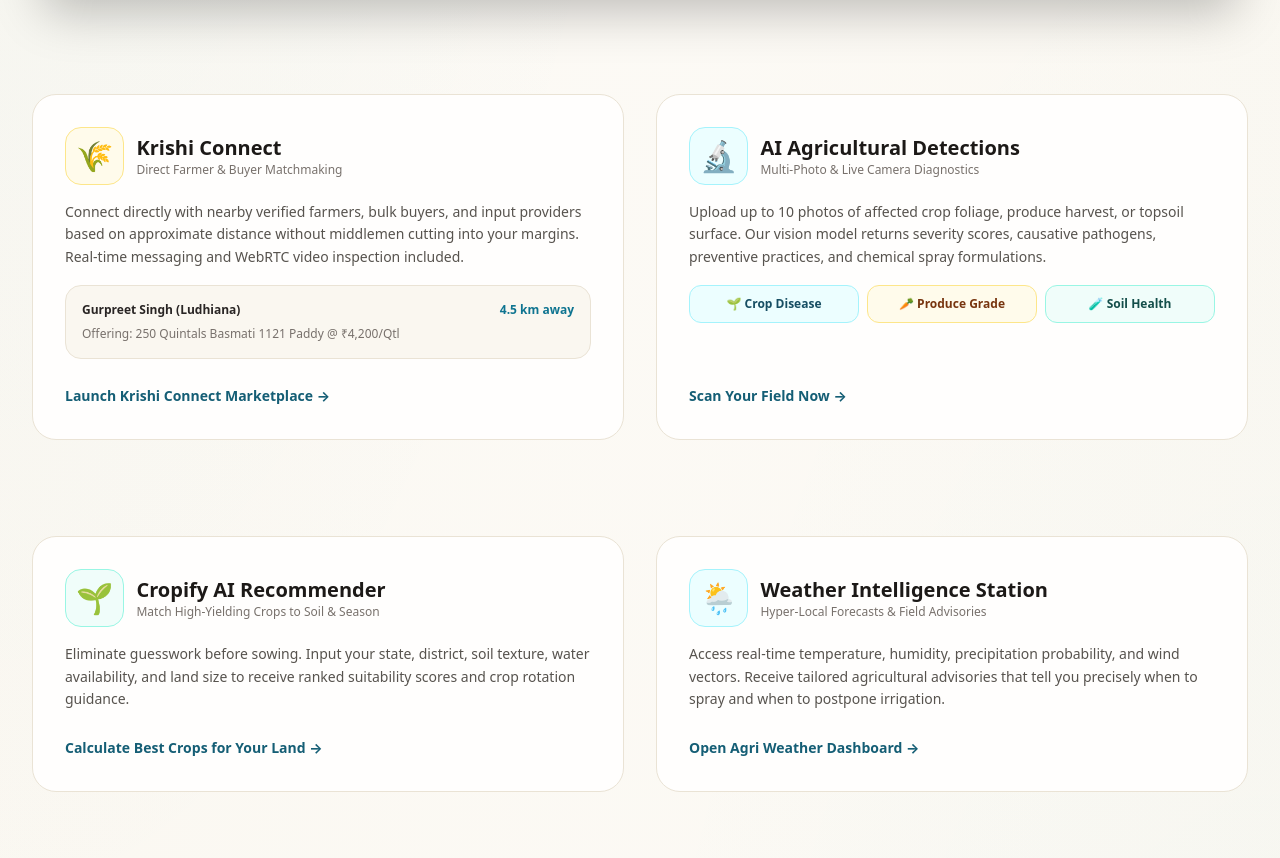
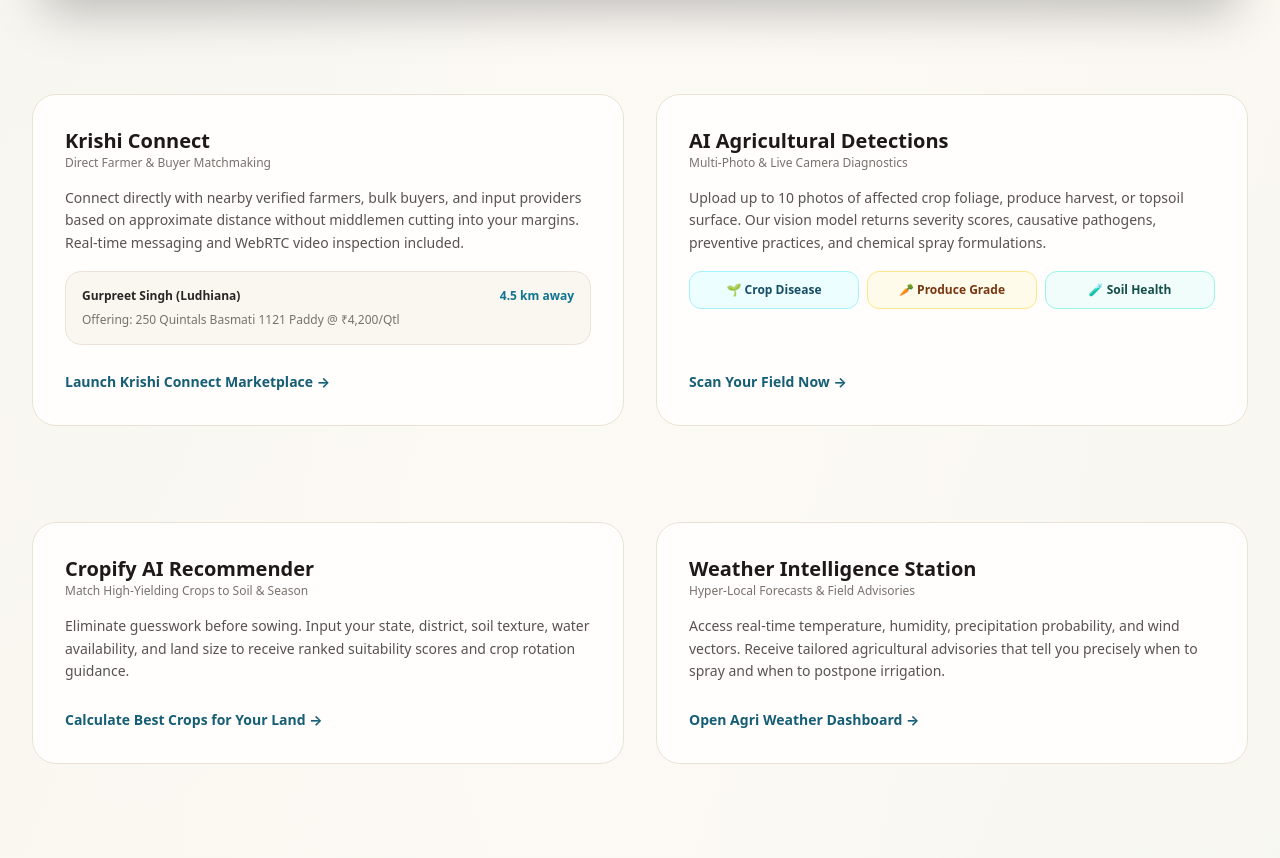
Before and after one commit to ajayprajapati98123/Agrikin, a Next.js app: page / in a window 1280 px wide. Shown: the part 1924-2782 px from the top of the page. Built offline with nearby package versions, Linux system fonts and the light colour scheme.

Commit message:
fix(home): remove icons from the 4 feature cards on landing page

```diff
--- a/app/page.tsx
+++ b/app/page.tsx
@@ -304,12 +304,9 @@ export default function HomePage() {
           {/* Krishi Connect Preview */}
           <div className="p-8 rounded-3xl bg-[#FFFEFD] dark:bg-[#083344] border border-[#EAE3D5] dark:border-cyan-800/60 shadow-xs hover:shadow-xl hover:border-cyan-300 transition-all flex flex-col justify-between">
             <div className="space-y-4">
-              <div className="flex items-center gap-3">
-                <span className="text-3xl p-2.5 bg-amber-50 dark:bg-cyan-950/60 rounded-2xl border border-amber-200 dark:border-cyan-700">🌾</span>
               <div>
                 <h3 className="text-xl font-bold text-stone-900 dark:text-stone-100">Krishi Connect</h3>
                 <p className="text-xs text-stone-500 dark:text-stone-400">Direct Farmer & Buyer Matchmaking</p>
-                </div>
               </div>
               <p className="text-sm text-stone-600 dark:text-stone-300 leading-relaxed">
                 Connect directly with nearby verified farmers, bulk buyers, and input providers based on approximate distance without middlemen cutting into your margins. Real-time messaging and WebRTC video inspection included.
@@ -335,12 +332,9 @@ export default function HomePage() {
           {/* AI Detections Preview */}
           <div className="p-8 rounded-3xl bg-[#FFFEFD] dark:bg-[#083344] border border-[#EAE3D5] dark:border-cyan-800/60 shadow-xs hover:shadow-xl hover:border-cyan-300 transition-all flex flex-col justify-between">
             <div className="space-y-4">
-              <div className="flex items-center gap-3">
-                <span className="text-3xl p-2.5 bg-cyan-50 dark:bg-cyan-950/60 rounded-2xl border border-cyan-200 dark:border-cyan-700">🔬</span>
               <div>
                 <h3 className="text-xl font-bold text-stone-900 dark:text-stone-100">AI Agricultural Detections</h3>
                 <p className="text-xs text-stone-500 dark:text-stone-400">Multi-Photo & Live Camera Diagnostics</p>
-                </div>
               </div>
               <p className="text-sm text-stone-600 dark:text-stone-300 leading-relaxed">
                 Upload up to 10 photos of affected crop foliage, produce harvest, or topsoil surface. Our vision model returns severity scores, causative pathogens, preventive practices, and chemical spray formulations.
@@ -375,12 +369,9 @@ export default function HomePage() {
           {/* Cropify Preview */}
           <div className="p-8 rounded-3xl bg-[#FFFEFD] dark:bg-[#083344] border border-[#EAE3D5] dark:border-cyan-800/60 shadow-xs hover:shadow-xl hover:border-cyan-300 transition-all flex flex-col justify-between">
             <div className="space-y-4">
-              <div className="flex items-center gap-3">
-                <span className="text-3xl p-2.5 bg-teal-50 dark:bg-cyan-950/60 rounded-2xl border border-teal-200 dark:border-cyan-700">🌱</span>
               <div>
                 <h3 className="text-xl font-bold text-stone-900 dark:text-stone-100">Cropify AI Recommender</h3>
                 <p className="text-xs text-stone-500 dark:text-stone-400">Match High-Yielding Crops to Soil & Season</p>
-                </div>
               </div>
               <p className="text-sm text-stone-600 dark:text-stone-300 leading-relaxed">
                 Eliminate guesswork before sowing. Input your state, district, soil texture, water availability, and land size to receive ranked suitability scores and crop rotation guidance.
@@ -399,12 +390,9 @@ export default function HomePage() {
           {/* Weather Station Preview */}
           <div className="p-8 rounded-3xl bg-[#FFFEFD] dark:bg-[#083344] border border-[#EAE3D5] dark:border-cyan-800/60 shadow-xs hover:shadow-xl hover:border-cyan-300 transition-all flex flex-col justify-between">
             <div className="space-y-4">
-              <div className="flex items-center gap-3">
-                <span className="text-3xl p-2.5 bg-cyan-50 dark:bg-cyan-950/60 rounded-2xl border border-cyan-200 dark:border-cyan-700">🌦️</span>
               <div>
                 <h3 className="text-xl font-bold text-stone-900 dark:text-stone-100">Weather Intelligence Station</h3>
                 <p className="text-xs text-stone-500 dark:text-stone-400">Hyper-Local Forecasts & Field Advisories</p>
-                </div>
               </div>
               <p className="text-sm text-stone-600 dark:text-stone-300 leading-relaxed">
                 Access real-time temperature, humidity, precipitation probability, and wind vectors. Receive tailored agricultural advisories that tell you precisely when to spray and when to postpone irrigation.
```
Lines whose indentation alone changed are shown as unchanged.
